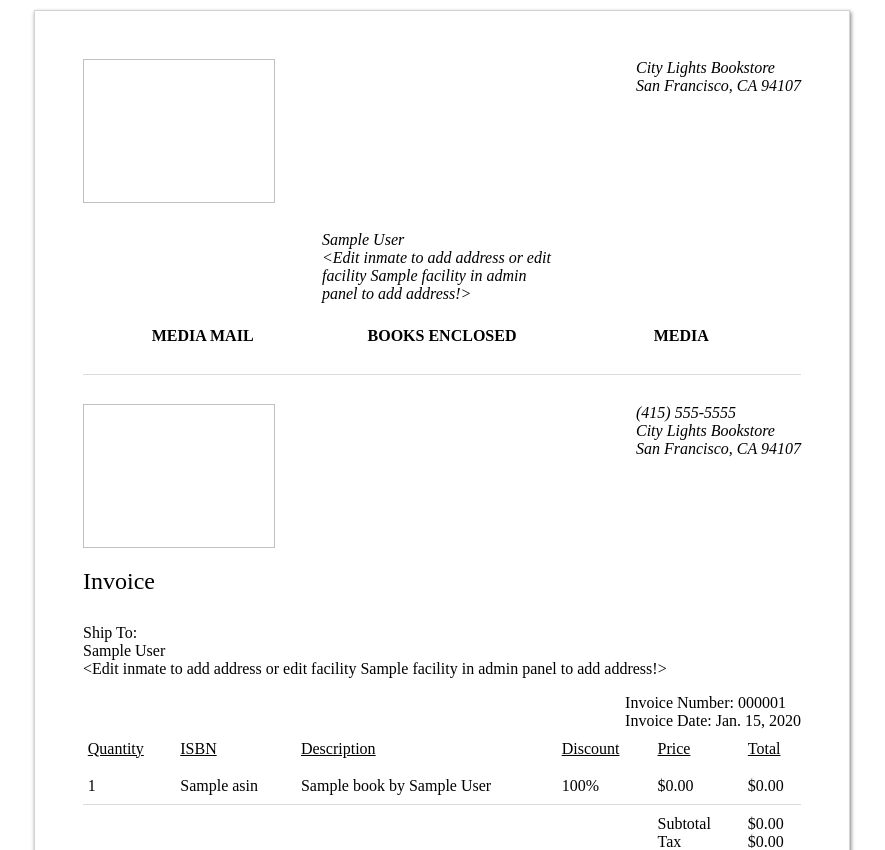
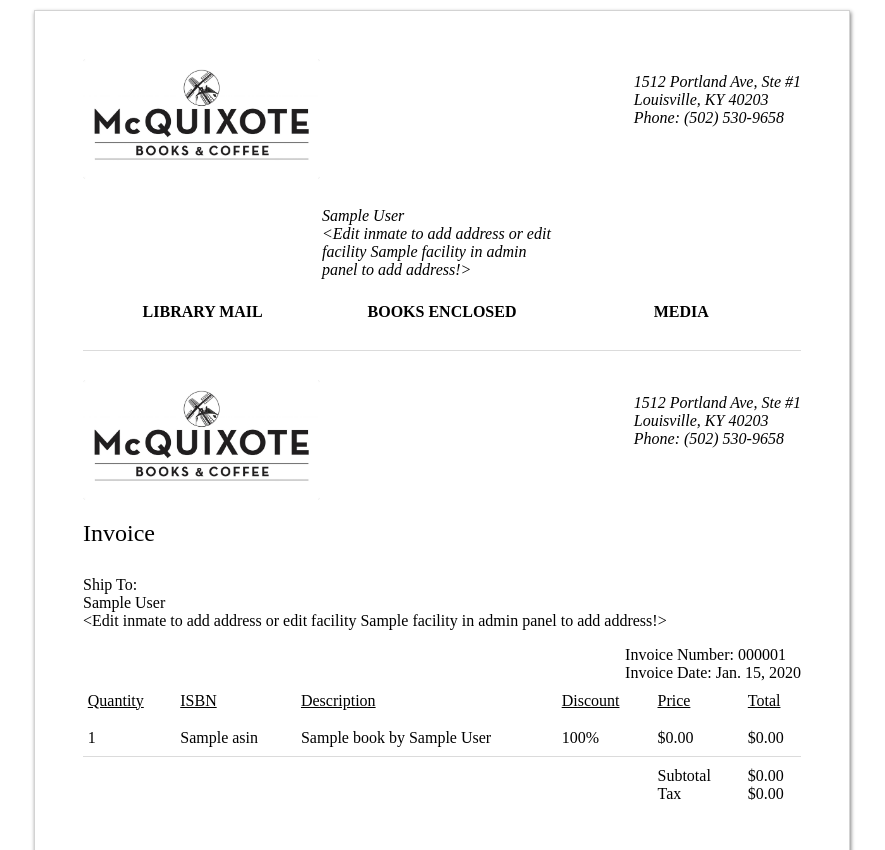
Before and after one commit to wiltzius/btp-lemur, a Django app: template LemurAptana/LemurApp/templates/LemurApp/invoice.html in a window 1280 px wide. Shown: the top 850 px of the page, without its empty margins (198-1083 px from the left). Run offline with Django 3.2, Linux system fonts and the light colour scheme; the template is opened without the code that fills it: most values are stand-ins (such as "Sample title", 1, 10 or a date in 2020); parts of the project's set-up code (start-up, migrations or seed data) failed here and were passed over.

Commit message:
add real mcquixote address and logo

```diff
--- a/LemurAptana/LemurApp/templates/LemurApp/invoice.html
+++ b/LemurAptana/LemurApp/templates/LemurApp/invoice.html
@@ -32,8 +32,7 @@
     }
 
     .logo {
-      height: 1.5in;
-      width: 2in;
+      height: 1.25in;
     }
 
     #invoice {
@@ -43,6 +42,7 @@
 
     #invoice address {
       float: right;
+      margin-top: 0.15in;
     }
 
     #invoice .bold {
@@ -109,6 +109,7 @@
 
     #shipping-label address.return-address {
       float: right;
+      margin-top: 0.15in;
     }
 
     #shipping-label address.delivery-address {
@@ -133,10 +134,11 @@
 </head>
 <body>
 <div id="shipping-label">
-  <img class="logo"/>
+  <img class="logo" src="/static/images/mcquixote.jpeg"/>
   <address class="return-address">
-    City Lights Bookstore<br/>
-    San Francisco, CA 94107
+    1512 Portland Ave, Ste #1<br/>
+    Louisville, KY 40203<br/>
+    Phone: (502) 530-9658
   </address>
   <address class="delivery-address">
     {{ order.inmate.full_name }}<br/>
@@ -150,18 +152,18 @@
     {% endif %}
   </address>
   <div class="media-mail">
-    <span>Media Mail</span>
+    <span>Library Mail</span>
     <span>Books Enclosed</span>
     <span>Media</span>
   </div>
 </div>
 
 <div id="invoice">
-  <img class="logo"/>
+  <img class="logo" src="/static/images/mcquixote.jpeg"/>
   <address>
-    (415) 555-5555<br/>
-    City Lights Bookstore<br/>
-    San Francisco, CA 94107
+    1512 Portland Ave, Ste #1<br/>
+    Louisville, KY 40203<br/>
+    Phone: (502) 530-9658
   </address>
   <h1>Invoice</h1>
 
```
Also changed, not shown: assets/images/mcquixote.jpeg (added).
